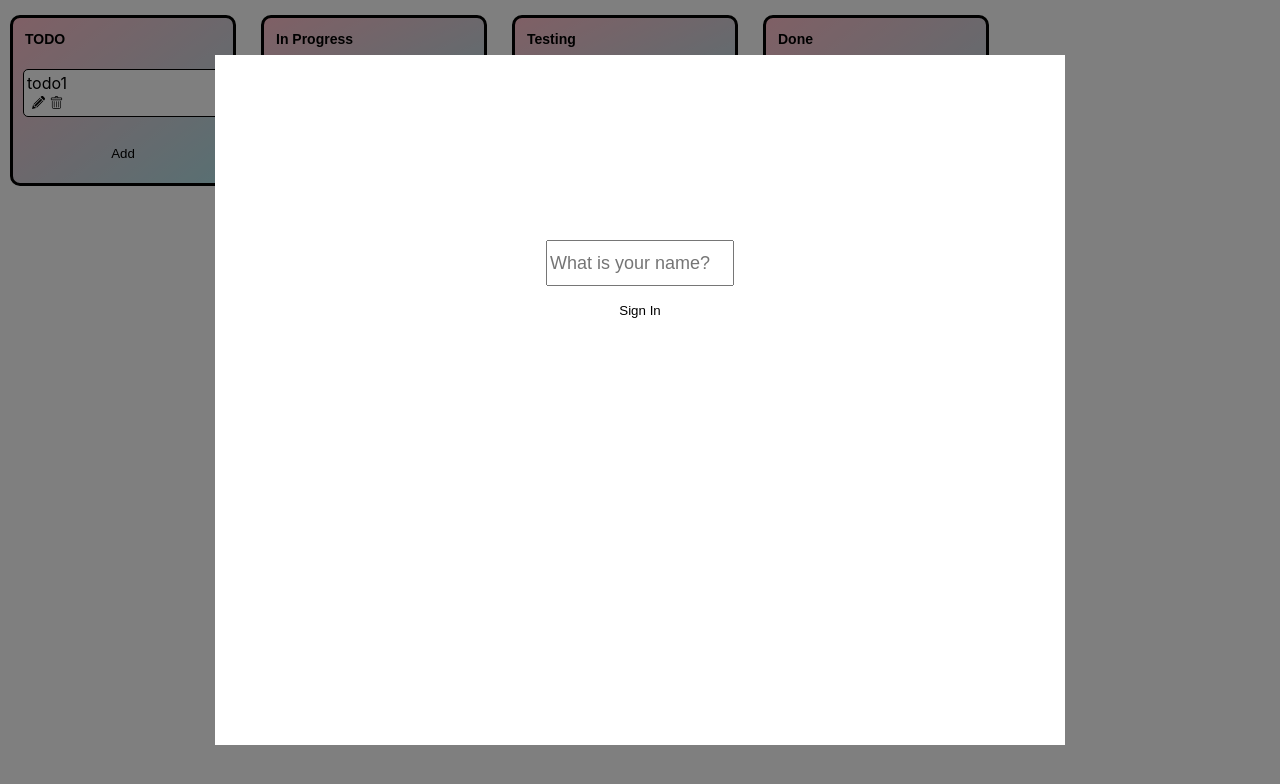
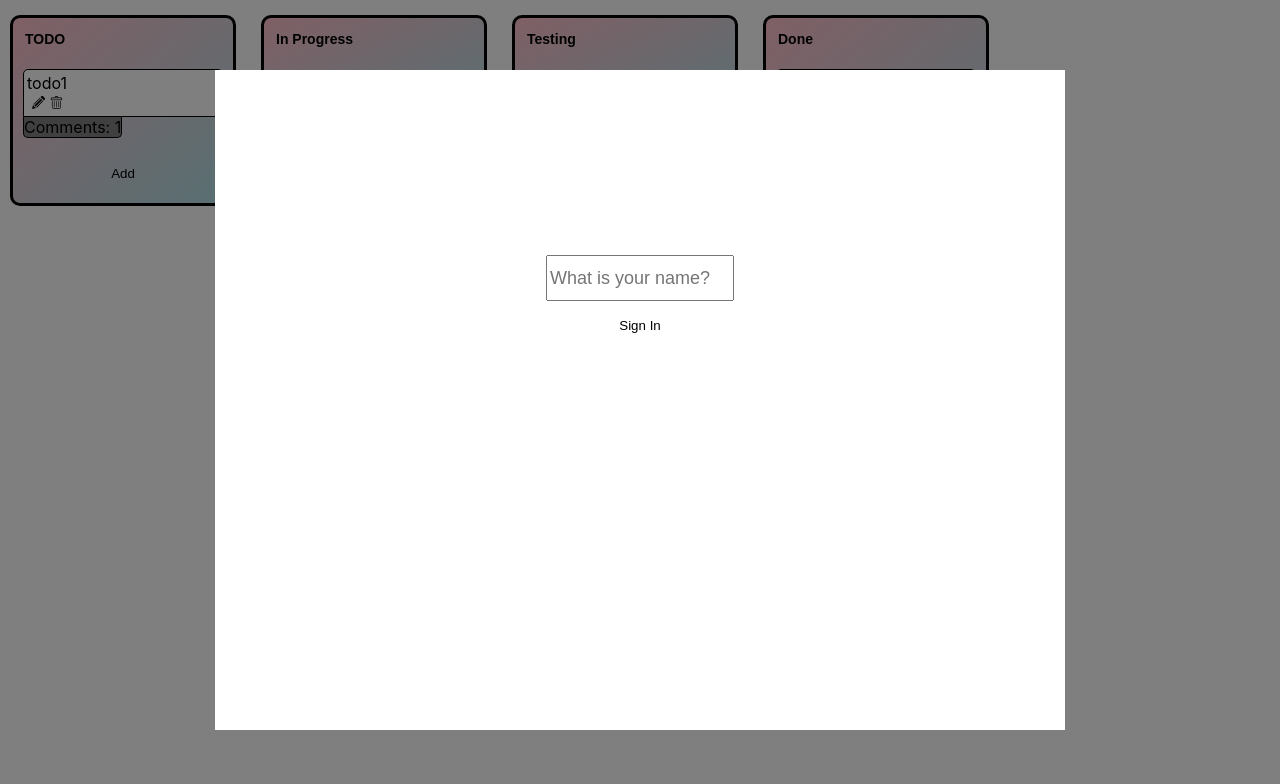
Before and after one commit to A1exSereb/trello-c, a React (Create React App) app: page / in a window 1280 px wide. Shown: the top 784 px of the page. Built offline with nearby package versions, Linux system fonts and the light colour scheme.

Commit message:
add comments in boarditem and description deleting

```diff
--- a/src/components/board/Board.tsx
+++ b/src/components/board/Board.tsx
@@ -27,12 +27,13 @@ export default function NewBoard({ id, title }: BoardProps): JSX.Element {
     }
   }, [boardRecords, id, newInputValue, showAddModal]);
 
-  const boardItems = boardRecords.map((item: RecordType) => {
+  const boardItems = boardRecords.map((item) => {
     return (
       <BoardItem
         key={Math.random()}
         id={item.id}
         label={item.label}
+        boardTitle={boardTitle}
         author={item.author}
         dataId={item.dataId}
         description={item.description}
--- a/src/components/board/BoardItem.tsx
+++ b/src/components/board/BoardItem.tsx
@@ -1,7 +1,7 @@
 import React, { useState, useEffect } from 'react';
 import AddForm from '../forms/InputForm';
 import styled from 'styled-components';
-import { deleteBoardItem } from '../../utils/ServiceWorker';
+import { boardItemComment, deleteBoardItem } from '../../utils/ServiceWorker';
 import { RecordType } from '../../data/data-types';
 import TrashIcon from '../../assets/icons/delete-icon.svg';
 import EditIcon from '../../assets/icons/edit-icon.svg';
@@ -14,6 +14,7 @@ interface BoardItemProps {
   label: string;
   author: string;
   dataId: number;
+  boardTitle: string;
   description: string;
   setBoardRecords: React.Dispatch<React.SetStateAction<RecordType[]>>;
   boardRecords: Array<RecordType>;
@@ -24,12 +25,14 @@ export default function BoardItem({
   label,
   author,
   description,
+  boardTitle,
   setBoardRecords,
   boardRecords,
 }: BoardItemProps): JSX.Element | null {
   const [editingBoardItem, setEditingBoardItem] = useState(false);
   const [boardItemLabel] = useState(label);
   const [boardItemDescription, setBoardItemDescription] = useState(description);
+  const [boardItemComments, setBoardItemComments] = useState(boardItemComment(id));
   const [showModalBoardItem, setShowModalBoardItem] = useState(false);
   const [newInputValue, setNewInputValue] = useState('');
 
@@ -49,6 +52,7 @@ export default function BoardItem({
       setParentShowState={setEditingBoardItem}
     />
   ) : (
+    <>
       <Li key={id} className="board__item" onDoubleClick={() => setShowModalBoardItem(true)}>
         {boardItemLabel}
         <div>
@@ -74,18 +78,32 @@ export default function BoardItem({
               <ModalBoardItem
                 author={author}
                 description={boardItemDescription}
+                boardTitle={boardTitle}
                 label={boardItemLabel}
                 id={id}
+                boardItemComments={boardItemComments}
+                setBoardItemComments={setBoardItemComments}
                 setBoardItemDescription={setBoardItemDescription}
               />
             }
           />
         ) : null}
       </Li>
+      <CommentCount>Comments: {boardItemComments.length}</CommentCount>
+    </>
   );
 }
 
 // styles
+const CommentCount = styled.div`
+  height: 20px;
+  display: inline;
+  border: 1px solid #000;
+  border-top: none;
+  border-bottom-left-radius: 5px;
+  border-bottom-right-radius: 5px;
+  background-color: gray;
+`;
 
 const Image = styled.img`
   width: 13px;
@@ -101,9 +119,10 @@ const Li = styled.li`
   word-wrap: break-word;
   border: 1px solid #000;
   text-align: left;
-  margin-top: 1px;
+  margin-top: 3px;
   padding: 3px;
   cursor: pointer;
   border-radius: 5px;
+  border-bottom-left-radius: 0;
   background-color: #fff;
 `;
--- a/src/components/modal/Modal.tsx
+++ b/src/components/modal/Modal.tsx
@@ -71,11 +71,10 @@ const ModalContainer = styled.div`
   transform: translate(-50%, -50%);
   width: 800px;
   max-width: 100%;
-  height: 630px;
-  max-height: 100%;
+  max-height: 630px;
   padding: 25px;
   padding-top: 35px;
-  overflow: hidden;
+  overflow: auto;
   background-color: #fff;
 `;
 
--- a/src/components/modal/content/modal-board-item/ModalBoardItem.tsx
+++ b/src/components/modal/content/modal-board-item/ModalBoardItem.tsx
@@ -2,14 +2,18 @@ import React, { useEffect, useState } from 'react';
 import styled from 'styled-components';
 import Description from './ModalBoardItemDescription';
 import CommentList from './ModalBoardItemComments';
-import { boardItemComment, newId, setNewComment } from '../../../../utils/ServiceWorker';
+import { newId, setNewComment } from '../../../../utils/ServiceWorker';
 import InputForm from '../../../forms/InputForm';
+import { CommentType } from '../../../../data/data-types';
 
 interface ModalBoardItemProps {
   id: number;
   label: string;
   author: string;
+  boardTitle: string;
   description: string;
+  boardItemComments: Array<CommentType>;
+  setBoardItemComments: React.Dispatch<React.SetStateAction<CommentType[]>>;
   setBoardItemDescription: React.Dispatch<React.SetStateAction<string>>;
 }
 
@@ -17,10 +21,12 @@ export default function ModalBoardItem({
   id,
   label,
   author,
+  boardTitle,
   description,
+  boardItemComments,
+  setBoardItemComments,
   setBoardItemDescription,
 }: ModalBoardItemProps): JSX.Element {
-  const [boardItemComments, setBoardItemComments] = useState(boardItemComment(id));
   const [newInputValue, setNewInputValue] = useState('');
   const [showAddModal, setShowAddModal] = useState(false);
   useEffect(() => {
@@ -43,6 +49,7 @@ export default function ModalBoardItem({
 
   return (
     <>
+      <Title>{boardTitle}</Title>
       <Title>{label}</Title>
       <Subtitle>Author: {author}</Subtitle>
       <Description
--- a/src/components/modal/content/modal-board-item/ModalBoardItemDescription.tsx
+++ b/src/components/modal/content/modal-board-item/ModalBoardItemDescription.tsx
@@ -13,6 +13,7 @@ export default function ModalDescription({
   changeBoardItemDescription,
 }: ItemDescriptionProps): JSX.Element {
   const [modalDescription, setModalDescription] = useState(description);
+  const [addingDescription, setAddingDescription] = useState(false);
 
   const handleOnChange = (e: React.ChangeEvent<HTMLTextAreaElement>) => {
     setModalDescription(e.target.value);
@@ -23,21 +24,39 @@ export default function ModalDescription({
 
   const handleOnBlur = () => {
     editBoardItemDescription(id, modalDescription);
+    setAddingDescription(false);
   };
 
-  return (
-    <Description
-      onInput={handleOnChange}
-      value={modalDescription !== '' ? modalDescription : 'Write description here...'}
-      onBlur={handleOnBlur}
-    />
+  return addingDescription ? (
+    <DescriptionContainer>
+      <Description onInput={handleOnChange} value={modalDescription} onBlur={handleOnBlur} />
+      <DeleteButton onClick={() => setModalDescription('')}>X</DeleteButton>
+    </DescriptionContainer>
+  ) : modalDescription !== '' ? (
+    <DescriptionContainer>
+      <Description onInput={handleOnChange} value={modalDescription} onBlur={handleOnBlur} />
+      <DeleteButton onClick={() => setModalDescription('')}>X</DeleteButton>
+    </DescriptionContainer>
+  ) : (
+    <AddDescription
+      onClick={() => {
+        setModalDescription('You can write description here...');
+        setAddingDescription(true);
+      }}
+    >
+      Add description
+    </AddDescription>
   );
 }
 
 // styles
 
+const DescriptionContainer = styled.div`
+  position: relative;
+`;
+
 const Description = styled.textarea`
-  width: 100%;
+  width: 95%;
   background-color: inherit;
   font-size: 20px;
   text-align: top;
@@ -45,7 +64,7 @@ const Description = styled.textarea`
   resize: none;
   white-space: normal;
   border: 1px solid black;
-  height: 100px;
+  height: 80px;
   padding: 5px;
   margin: 0 auto;
   margin-top: 10px;
@@ -53,3 +72,29 @@ const Description = styled.textarea`
   border-radius: 10px;
   margin-bottom: 10px;
 `;
+const AddDescription = styled.button`
+  border: none;
+  display: block;
+  text-align: center;
+  margin-top: 10px;
+  background-color: inherit;
+  cursor: pointer;
+  color: #000;
+  width: 200px;
+  height: 40px;
+  :hover {
+    border: 1px solid #000;
+    border-radius: 5px;
+    background-color: #450045;
+    color: #fff;
+  }
+`;
+const DeleteButton = styled.button`
+  display: inline;
+  position: absolute;
+  background-color: #fff;
+  cursor: pointer;
+  border: none;
+  top: 30px;
+  right: -10px;
+`;
--- a/src/utils/Api.js
+++ b/src/utils/Api.js
@@ -1,3 +1,4 @@
 import React from 'react';
 
 export const ModalContext = React.createContext();
+export const BoardContext = React.createContext();
```
Lines whose indentation alone changed are shown as unchanged.
